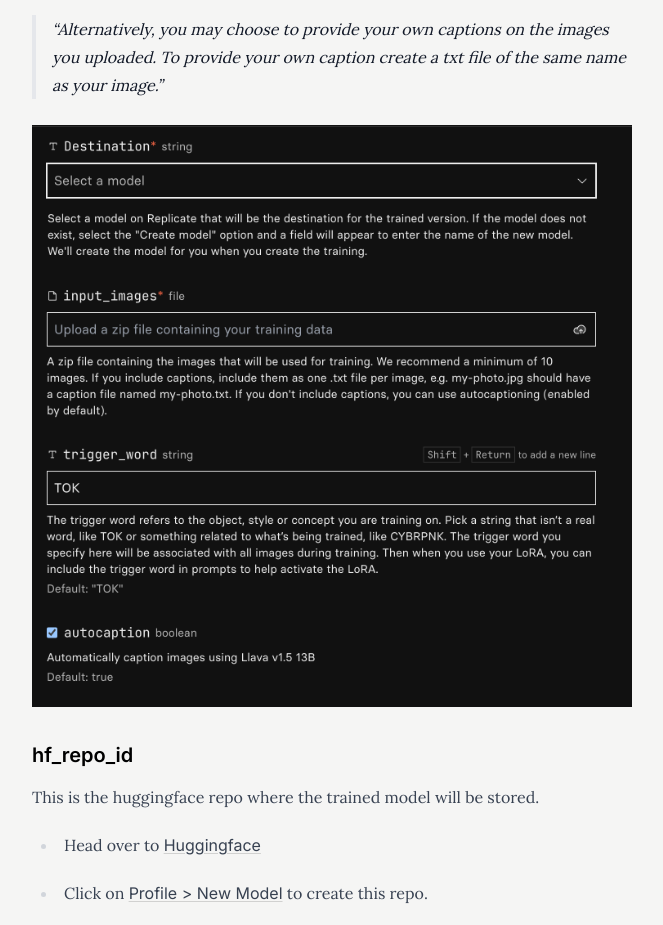
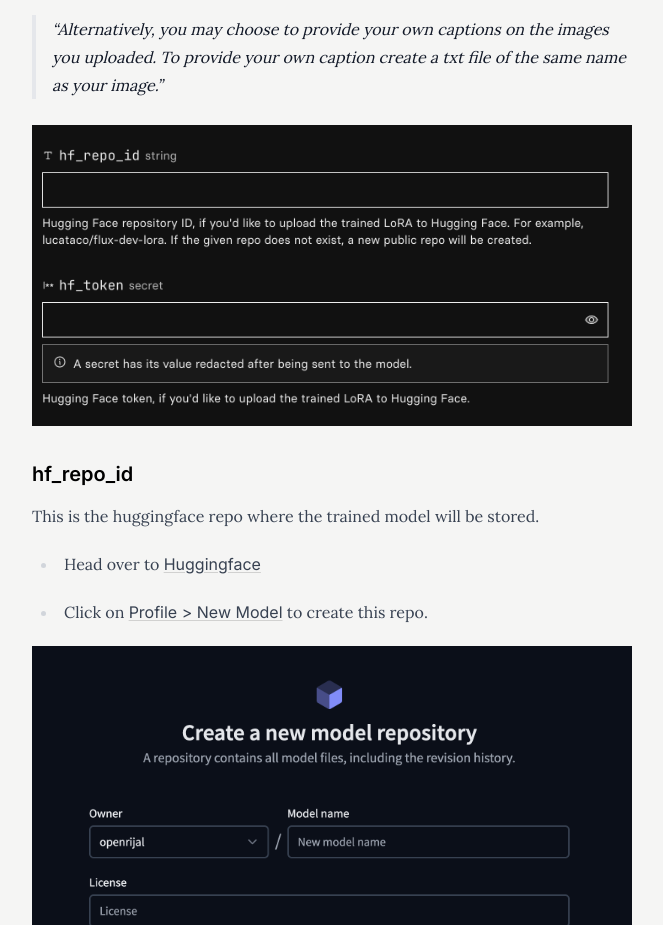
Before and after one commit to markhorn-dev/astro-nano, an Astro site: page /blog/realistic-image-generation-with-lora in a window 1280 px wide. Shown: the part 3640-4565 px from the top of the page, without its empty margins (308-971 px from the left). Built offline with nearby package versions, Linux system fonts and the light colour scheme; Astro itself is replaced by a stand-in of ours; a web font is replaced by a local one.

Commit message:
fix image error

```diff
--- a/src/content/blog/realistic-image-generation-with-lora/index.md
+++ b/src/content/blog/realistic-image-generation-with-lora/index.md
@@ -53,7 +53,7 @@
 
 > Alternatively, you may choose to provide your own captions on the images you uploaded. To provide your own caption create a txt file of the same name as your image.
 
-![image](/images/lora_training/flux_trainer_config.png)
+![image](/images/lora_training/hf_replicate_config.png)
 
 ### hf_repo_id
 This is the huggingface repo where the trained model will be stored.
```
